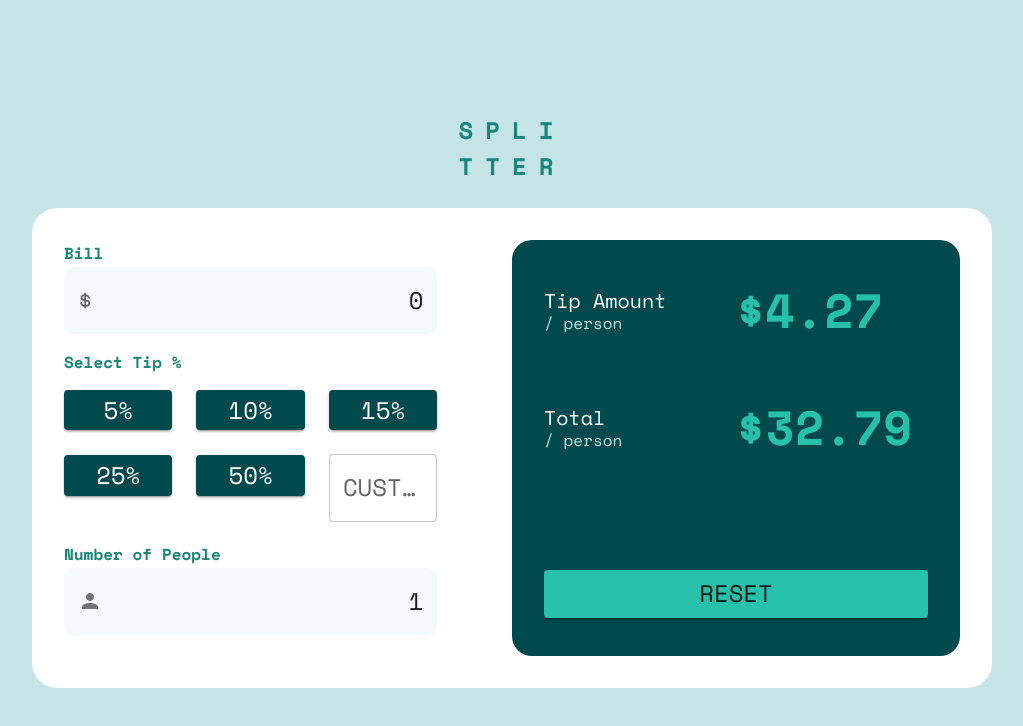
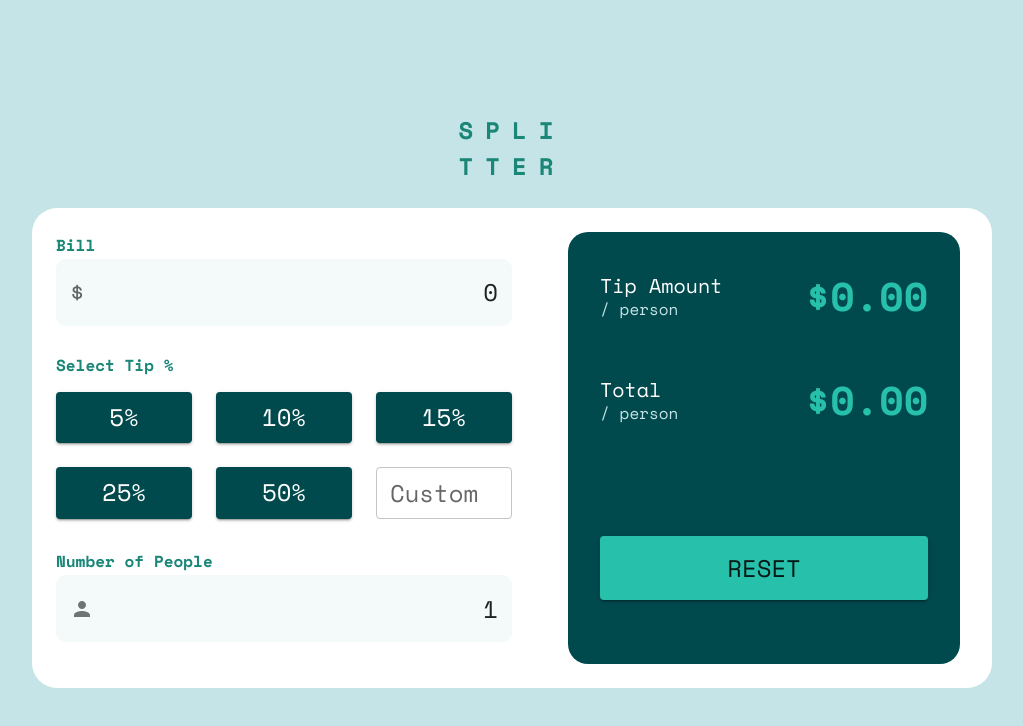
Before and after one commit to tadasvysockis/tip_calculator_app, a React (Create React App) app: page / in a window 1280 px wide. Shown: the top 726 px of the page, without its empty margins (128-1151 px from the left). Built offline with nearby package versions, Linux system fonts and the light colour scheme.

Commit message:
Created fully functional app

```diff
--- a/package.json
+++ b/package.json
@@ -14,6 +14,7 @@
     "@types/node": "^12.20.28",
     "@types/react": "^17.0.27",
     "@types/react-dom": "^17.0.9",
+    "clsx": "^1.1.1",
     "react": "^17.0.2",
     "react-dom": "^17.0.2",
     "react-scripts": "4.0.3",
--- a/src/components/calculator.tsx
+++ b/src/components/calculator.tsx
@@ -5,14 +5,17 @@ import { TipGroup } from './tipGroup';
 import { InputField } from './inputField';
 
 interface ICalculatorPros {
-    setTip: (value:string) => void;
+    setTips: (value:number) => void;
+    tips: number;
     bill: number;
     setBill: (value: number) => void;
     numberOfPeople: number;
     setNumberOfPeople: (value: number) => void;
+    customTips: string;
+    setCustomTips: (value: string) => void;
 }
-export const Calculator: FC<ICalculatorPros> = ({setTip, bill, setBill, numberOfPeople, setNumberOfPeople}) =>{
-    const errorMessage = numberOfPeople == 0 ? "Can't be zero" : undefined;
+export const Calculator: FC<ICalculatorPros> = ({setTips, tips, bill, setBill, numberOfPeople, setNumberOfPeople, customTips, setCustomTips}) =>{
+    const errorMessage = numberOfPeople === 0 ? "Can't be zero" : undefined;
     return(
         <Grid container alignContent="space-between" direction="row" sx={{height:'95%'}}>
             <Grid item xs={12}>
@@ -20,10 +23,16 @@ export const Calculator: FC<ICalculatorPros> = ({setTip, bill, setBill, numberOf
             </Grid>
             <Grid item xs={12}>
                 <Typography variant="h4" sx={{marginBottom:'1rem'}}>Select Tip %</Typography>
-                <TipGroup setTip={setTip} />
+                <TipGroup setTips={setTips} tips={tips} setCustomTips={setCustomTips} customTips={customTips} />
             </Grid>
             <Grid item xs={12}>
-                <InputField errorMessage={errorMessage} defaultValue="1" value={numberOfPeople} label="Number of People" onChange={setNumberOfPeople} />
+                <InputField
+                    errorMessage={errorMessage}
+                    defaultValue="1"
+                    value={numberOfPeople}
+                    label="Number of People"
+                    onChange={setNumberOfPeople}
+                />
             </Grid>
         </Grid>
     );
--- a/src/components/inputField.tsx
+++ b/src/components/inputField.tsx
@@ -1,4 +1,4 @@
-import { FormControl, FormHelperText, InputAdornment, InputBaseComponentProps, OutlinedInput } from '@mui/material';
+import { FormControl, FormHelperText, InputAdornment, OutlinedInput } from '@mui/material';
 import React, {FC} from 'react';
 import PersonIcon from '@mui/icons-material/Person';
 import { SxProps, Theme } from '@mui/system';
@@ -10,12 +10,6 @@ interface IInputFieldProps{
     fieldSymbol ?: string;
     defaultValue ?: string;
     errorMessage ?: string | undefined;
-
-}
-
-const inputProps: InputBaseComponentProps  = {
-    'aria-label': 'bill',
-    style: { textAlign: "right" },
 
 }
 
@@ -50,7 +44,6 @@ export const InputField:FC<IInputFieldProps> = ({label, fieldSymbol, value, onCh
                         {fieldSymbol ?? <PersonIcon />}
                     </InputAdornment>}
                 sx={inputStyle}
-                inputProps={inputProps}
                 value={value}
                 error={errorMessage ? true : undefined}
                 onChange={handleValueChange}
--- a/src/components/result.tsx
+++ b/src/components/result.tsx
@@ -1,8 +1,13 @@
 import React, { FC } from 'react';
 import { Button, Grid, Typography } from '@mui/material';
-import { InputField } from './inputField';
 
-export const Result:FC<{}> = () =>{
+interface IResultProps{
+    amount: string;
+    total: string;
+    handleReset: () => void;
+}
+
+export const Result:FC<IResultProps> = ({amount, total, handleReset}) =>{
     return(
         <Grid container alignContent="space-between">
             <Grid container rowGap={5} sx={{margin:'2rem'}} >
@@ -16,8 +21,8 @@ export const Result:FC<{}> = () =>{
                         </Typography>
                     </Grid>
                     <Grid xs={6} item>
-                        <Typography variant="h6" sx={{color:'primary.main'}}>
-                            $4.27
+                        <Typography variant="h6" sx={{color:'primary.main', textAlign:'end'}}>
+                            {"$"+amount}
                         </Typography>
                     </Grid>
                 </Grid>
@@ -31,14 +36,14 @@ export const Result:FC<{}> = () =>{
                         </Typography>
                     </Grid>
                     <Grid xs={6} item>
-                        <Typography variant="h6" sx={{color:'primary.main'}}>
-                            $32.79
+                        <Typography variant="h6" sx={{color:'primary.main', textAlign:'end'}}>
+                            {"$"+total}
                         </Typography>
                     </Grid>
                 </Grid>
                 <Grid item container xs={12} sx={{marginTop:'4rem'}}>
-                    <Grid xs={12} item sx={{height:'3rem'}}>
-                        <Button variant="contained" sx={{width:'100%', height:'100%'}}>
+                    <Grid xs={12} item sx={{height:'4rem'}}>
+                        <Button variant="contained" sx={{ backgroundColor: 'primary.main', width:'100%', height:'100%'}} onClick={handleReset}>
                             <Typography variant="body2">RESET</Typography>
                         </Button>
                     </Grid>
--- /dev/null
+++ b/src/components/styledButton.tsx
@@ -0,0 +1,15 @@
+import { Button, ButtonProps } from '@mui/material';
+import styled from '@mui/styled-engine';
+
+interface StyledButtonProps extends ButtonProps{
+    selected ?: boolean;
+};
+
+export const StyledButton = styled(Button,{
+    shouldForwardProp: (prop) => prop !== 'selected',
+})<StyledButtonProps>(({selected, theme}) =>({
+    ...(selected &&{
+        backgroundColor: '#26c0ab'
+    }),
+
+}));
--- a/src/components/tipGroup.tsx
+++ b/src/components/tipGroup.tsx
@@ -1,47 +1,59 @@
-import { Button, Grid, TextField, Typography } from '@mui/material';
+import { Grid, TextField, Typography } from '@mui/material';
 import React, {FC} from 'react';
-
+import {StyledButton} from './styledButton';
 
 interface ITipGroupProps{
-    setTip:(value:string)=>void;
+    setTips:(value:number)=>void;
+    tips: number;
+    setCustomTips:(value:string) => void;
+    customTips:string;
 }
 
-export const TipGroup:FC<ITipGroupProps> = ({setTip})=>{
-    const markSelected = (event: React.MouseEvent<HTMLButtonElement>)=>{
+export const TipGroup:FC<ITipGroupProps> = ({setTips, tips, setCustomTips, customTips})=>{
+    const handleButtonClick = (event: React.MouseEvent<HTMLButtonElement>)=>{
         event.preventDefault();
         const button: HTMLButtonElement = event.currentTarget;
-        setTip(button.name);
-    }
+        var value = parseInt(button.name);
+        setCustomTips("");
+        setTips(value);
+    };
 
+    const handleCustomTips = (event: React.ChangeEvent<HTMLInputElement>) =>{
+        const fieldValue = event.currentTarget.value;
+        const value = parseFloat(fieldValue);
+        setCustomTips(fieldValue);
+        if(value){
+            setTips(value);
+        }
+    };
+    const buttons =[
+        {name: "5", label:'5%'},
+        {name: "10", label:'10%'},
+        {name: "15", label:'15%'},
+        {name: "25", label:'25%'},
+        {name: "50", label:'50%'}
+    ];
     return(
         <Grid container rowSpacing={3} columnSpacing={{ xs: 3 }}>
+            {buttons.map((button) =>(
+                <Grid item xs={4} key={button.label}>
+                    <StyledButton
+                        onClick={handleButtonClick}
+                        variant="contained"
+                        name={button.name}
+                        selected={!customTips && tips === parseInt(button.name) ? true : false}
+                    >
+                        <Typography variant="h2">{button.label}</Typography>
+                    </StyledButton>
+                </Grid>
+            ))}
             <Grid item xs={4}>
-              <Button onClick={markSelected} name="5" variant="contained" sx={{width:'100%', backgroundColor: 'secondary.main'}}>
-                  <Typography variant="h2">5%</Typography>
-              </Button>
-            </Grid>
-            <Grid item xs={4}>
-                <Button onClick={markSelected} name="10" variant="contained"  sx={{width:'100%', backgroundColor: 'secondary.main'}}>
-                  <Typography variant="h2">10%</Typography>
-              </Button>
-            </Grid>
-            <Grid item xs={4}>
-                <Button onClick={markSelected} name="15" variant="contained"  sx={{width:'100%', backgroundColor: 'secondary.main'}}>
-                  <Typography variant="h2">15%</Typography>
-              </Button>
-            </Grid>
-            <Grid item xs={4}>
-              <Button onClick={markSelected} name="25" variant="contained"  sx={{width:'100%', backgroundColor: 'secondary.main'}}>
-                  <Typography variant="h2">25%</Typography>
-              </Button>
-            </Grid>
-            <Grid item xs={4}>
-                <Button onClick={markSelected} name="50" variant="contained"  sx={{width:'100%', backgroundColor: 'secondary.main'}}>
-                  <Typography variant="h2">50%</Typography>
-              </Button>
-            </Grid>
-            <Grid item xs={4}>
-                <TextField fullWidth  label="CUSTOM" />
+                <TextField
+                    size="small"
+                    label="Custom"
+                    onChange={handleCustomTips}
+                    value={customTips}
+                />
             </Grid>
         </Grid>
     );
--- a/src/components/tip_calculator.tsx
+++ b/src/components/tip_calculator.tsx
@@ -13,19 +13,55 @@ const mainGridContainer: SxProps<Theme> = {
 };
 
 export const TipCalculator:FC<{}> = () => {
-    const [tips, setTips] = useState("");
-    const [bill, setBill] = useState(0.0);
+    const [tips, setTips] = useState(0);
+    const [bill, setBill] = useState(0);
     const [numberOfPeople, setNumberOfPeople] = useState(1);
+    const [customTips, setCustomTips] = useState<string>("");
+
+    const handleReset = () =>{
+        setTips(0);
+        setBill(0);
+        setNumberOfPeople(1);
+        setCustomTips("");
+    };
+
+    const getAmount = (bill:number, tips: number, numberOfPeople: number) =>{
+        let amount: string= "0.0";
+        if(numberOfPeople !== 0){
+            let result = (bill * (tips/100))/numberOfPeople;
+            amount = result.toFixed(2);
+        }
+        return amount;
+    };
+
+    const getTotal = (bill:number, tips: number, numberOfPeople: number) =>{
+        let total: string= "0.0";
+        if(numberOfPeople !== 0){
+            let result = (bill * (1+(tips/100)))/numberOfPeople;
+            total = result.toFixed(2);
+        }
+        return total;
+    };
+
+    let amount = getAmount(bill, tips, numberOfPeople);
+    let total = getTotal(bill, tips, numberOfPeople);
     return(
         <Grid container sx={mainGridContainer}>
-            <Grid container sx={{margin:'2rem' }} >
-                <Grid xs={5} item>
-                    <Calculator setTip={setTips} bill={bill} setBill={setBill} numberOfPeople={numberOfPeople} setNumberOfPeople={setNumberOfPeople}  />
+            <Grid container sx={{margin:'1.5rem' }} columnGap={7} >
+                <Grid item sx={{width:'50%'}}>
+                    <Calculator
+                        setTips={setTips}
+                        tips={tips}
+                        bill={bill}
+                        setBill={setBill}
+                        numberOfPeople={numberOfPeople}
+                        setNumberOfPeople={setNumberOfPeople}
+                        customTips={customTips}
+                        setCustomTips={setCustomTips}
+                    />
                 </Grid>
-                <Grid xs={1} item>
-                </Grid>
-                <Grid xs={6} item sx={{backgroundColor: 'secondary.main', borderRadius: '20px'}}>
-                    <Result  />
+                <Grid item sx={{width:'43%', backgroundColor: 'secondary.main', borderRadius: '20px'}}>
+                    <Result amount={amount} total={total} handleReset={handleReset} />
                 </Grid>
             </Grid>
         </Grid>
--- a/src/theme.ts
+++ b/src/theme.ts
@@ -71,7 +71,7 @@ const theme = createTheme({
         h6:{
             margin: 0,
             fontWeight: 700,
-            fontSize: '3rem',
+            fontSize: '2.5rem',
         }
 
     },
@@ -86,6 +86,23 @@ const theme = createTheme({
                 }
             `,
         },
+        MuiOutlinedInput:{
+            styleOverrides:{
+                input:{
+                    textAlign: "right"
+                }
+            }
+        },
+        MuiButton:{
+            styleOverrides:{
+                root:{
+                    width:'100%',
+                    height:'51.5px',
+                    backgroundColor: darkCyan
+                },
+
+            }
+        }
     }
   });
 
```
